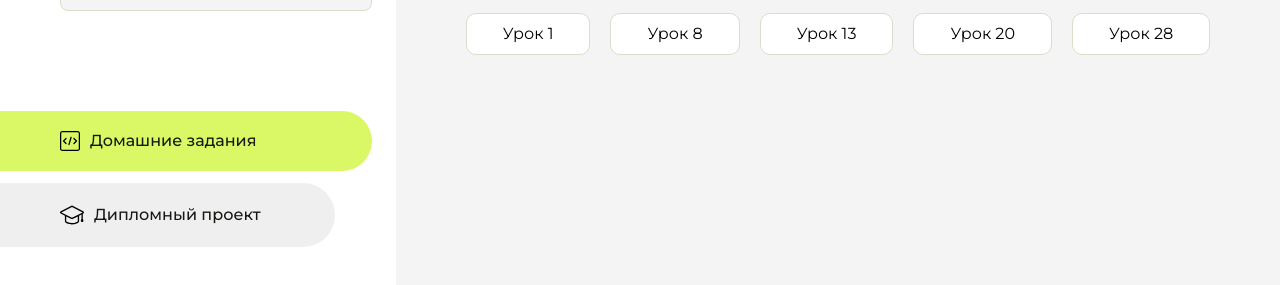
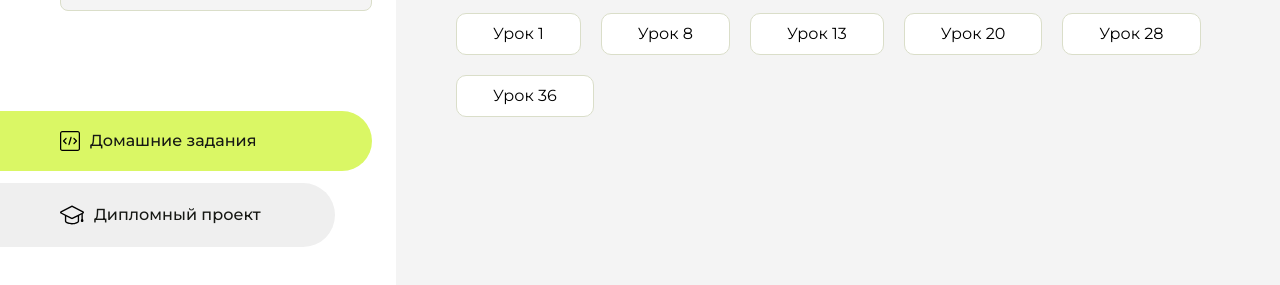
Before and after one commit to romadijen/homework, a plain HTML site: page index.html in a window 1280 px wide. Shown: the part 225-510 px from the top of the page. Drawn offline with Linux system fonts and the light colour scheme.

Commit message:
Update index.html

```diff
--- a/index.html
+++ b/index.html
@@ -102,6 +102,8 @@
                         <a href="lesson-20/index.html">Урок 20</a>
                     <li class="content__list-item">
                         <a href="lesson-28/index.html">Урок 28</a>
+                    <li class="content__list-item">
+                        <a href="lesson-36/index.html">Урок 36</a>
                     </li>
                 </ul>
             </div>
```
